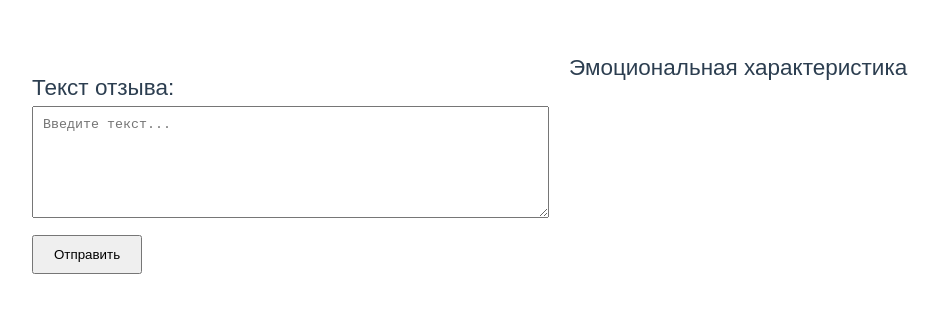
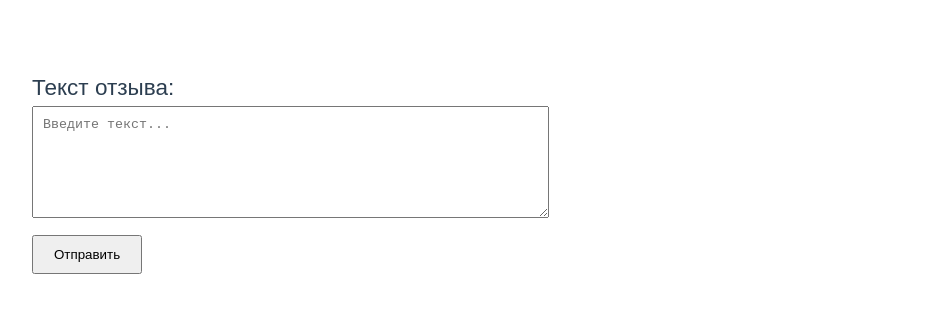
Before and after one commit to Azoma0/awsProject, a Vue app: page / in a window 1280 px wide. Shown: the part 228-540 px from the top of the page, without its empty margins (71-1008 px from the left). Built offline with nearby package versions, Linux system fonts and the light colour scheme.

Commit message:
fourth commit

```diff
--- a/src/App.vue
+++ b/src/App.vue
@@ -34,11 +34,16 @@ body {
 
 
 
-  <div class ="status">
-    <h2>
-      Эмоциональная характеристика
-    </h2>
-  </div>
+   <h3 v-if="sentiment">Эмоциональная характеристика</h3>
+    <div v-if="sentiment">
+      <p><strong>Настроение:</strong> {{ sentiment.Sentiment }}</p>
+      <p><strong>Детали:</strong></p>
+      <ul>
+        <li v-for="(value, key) in sentiment.SentimentScore" :key="key">
+          {{ key }}: {{ (value * 100).toFixed(2) }}%
+        </li>
+      </ul>
+    </div>
 </template>
 
 <style>
```
